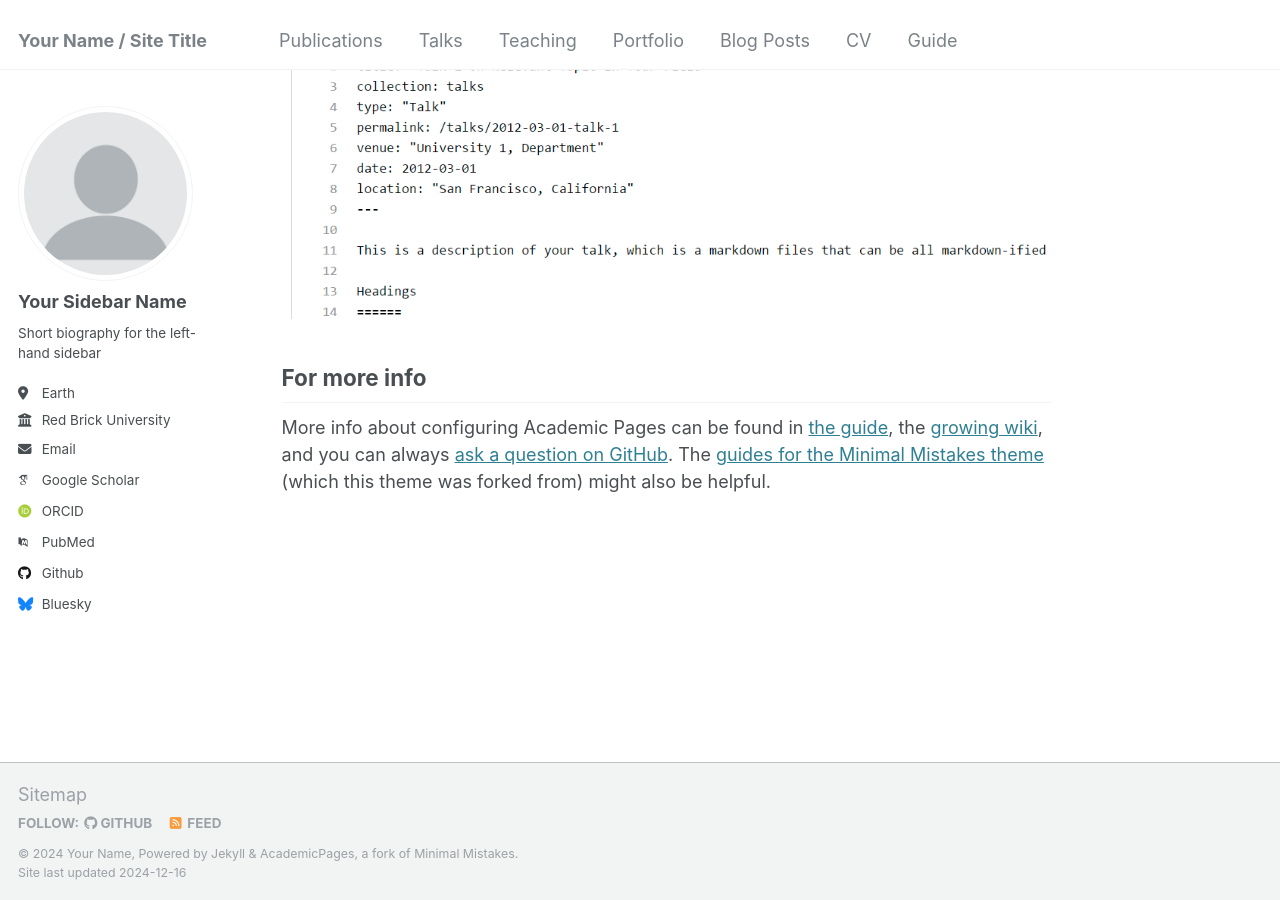
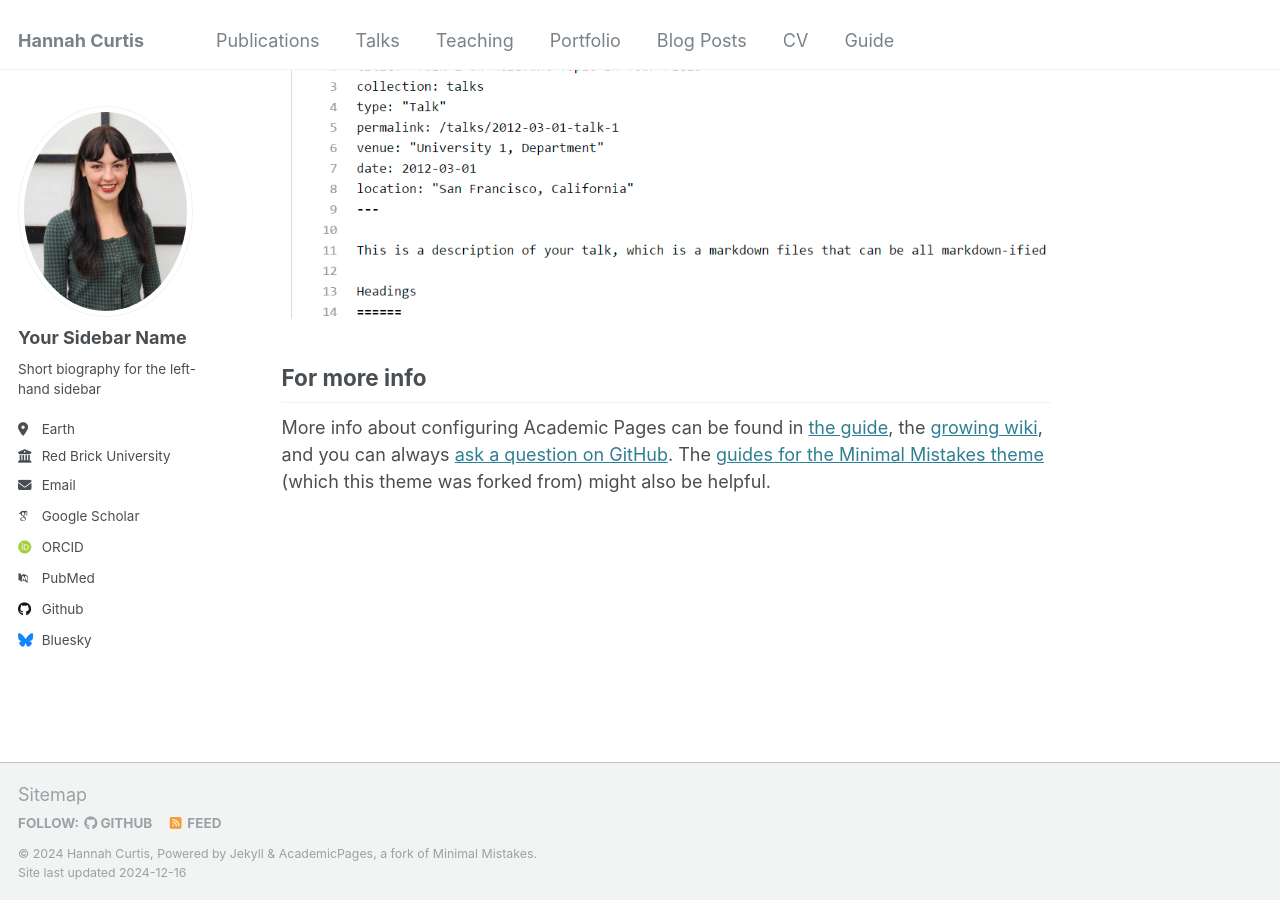
Before and after one commit to hannahcurtis/hannahcurtis.github.io, a Jekyll site: the page built from _pages/about.md, in a window 1280 px wide and 900 px high, scrolled down 2643 px. Built offline with Jekyll 4.4.1, drawn with Linux system fonts in a browser that asks for light colours; some web fonts are replaced.

Commit message:
add, repo, profile, url

```diff
--- a/_config.yml
+++ b/_config.yml
@@ -8,13 +8,13 @@
 
 # Basic Site Settings
 locale                   : "en-US"
-title                    : "Your Name / Site Title"
+title                    : "Hannah Curtis"
 title_separator          : "-"
-name                     : &name "Your Name"
+name                     : &name "Hannah Curtis"
 description              : &description "personal description"
-url                      : https://academicpages.github.io # the base hostname & protocol for your site e.g. "https://[your GitHub username].github.io"
+url                      : https://hannahcurtis.github.io # the base hostname & protocol for your site e.g. "https://[your GitHub username].github.io"
 baseurl                  : "" # the subpath of your site, e.g. "/blog"
-repository               : "academicpages/academicpages.github.io"
+repository               : "hannahcurtis/hannahcurtis.github.io"
 
 # Site Author - The following control what appear as part of the author content on the side bar.
 #               If a field is blank the icon and link will not appear, otherwise it will be shown.
```
Also changed, not shown: images/profile.png.
